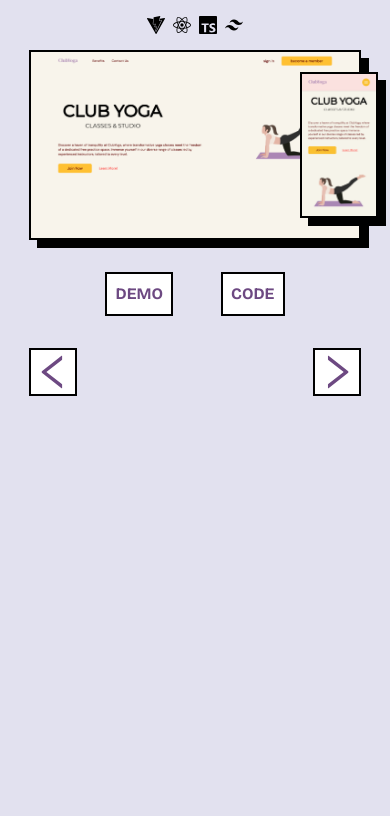
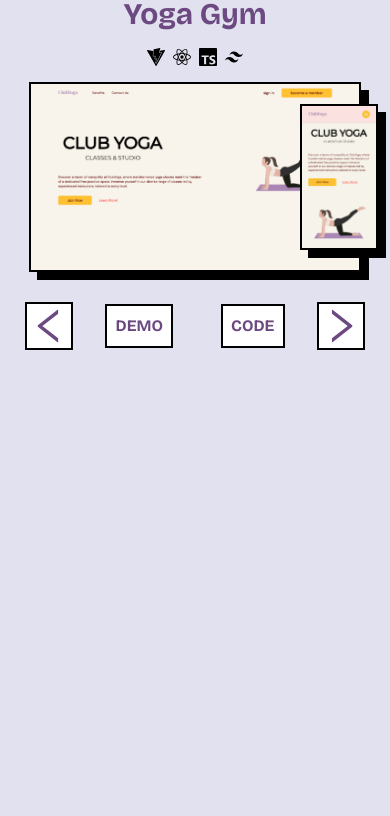
Before and after one commit to birdpersonn/birdpersonn.github.io, a React (Vite) app: page / in a window 390 px wide. Shown: the part 1862-2678 px from the top of the page. Built offline with nearby package versions, Linux system fonts and the light colour scheme.

Commit message:
change project section controls for mobile

```diff
--- a/src/scenes/projects/index.tsx
+++ b/src/scenes/projects/index.tsx
@@ -90,22 +90,22 @@ const Projects = ({ setSelectedPage }: Props) => {
                     </div>
 
                     {/* LINKS */}
+
                     <div className='flex justify-center items-center gap-4'>
-                        <a href={currentProject.demoLink} target='_blank' className={linkStyles}>DEMO</a>
-                        <a href={currentProject.codeLink} target='_blank' className={linkStyles}>CODE</a>
-                    </div>
-
-                    {/* MOBILE PREV/NEXT PROJ ARROWS */}
-                    {!isAboveMediumScreens && (
-                        <div className='w-full flex justify-between items-center'>
+                        {/* MOBILE PREV PROJ ARROWS */}
+                        {!isAboveMediumScreens && (
                             <button onClick={pagePrev}>
                                 <AiOutlineLeft className={arrowStyles} />
                             </button>
-                            <button onClick={pageNext}>
-                                <AiOutlineRight className={arrowStyles} />
-                            </button>
-                        </div>
-                    )}
+
+                        )}
+                        <a href={currentProject.demoLink} target='_blank' className={linkStyles}>DEMO</a>
+                        <a href={currentProject.codeLink} target='_blank' className={linkStyles}>CODE</a>
+                        {/* MOBILE PREV/NEXT PROJ ARROWS */}
+                        {!isAboveMediumScreens && (<button onClick={pageNext}>
+                            <AiOutlineRight className={arrowStyles} />
+                        </button>)}
+                    </div>
                 </div>
 
                 {/* DESKTOP NEXT PROJ ARROW */}
@@ -115,7 +115,7 @@ const Projects = ({ setSelectedPage }: Props) => {
                     </button>
                 )}
             </motion.div>
-        </section>
+        </section >
     )
 }
 
```
